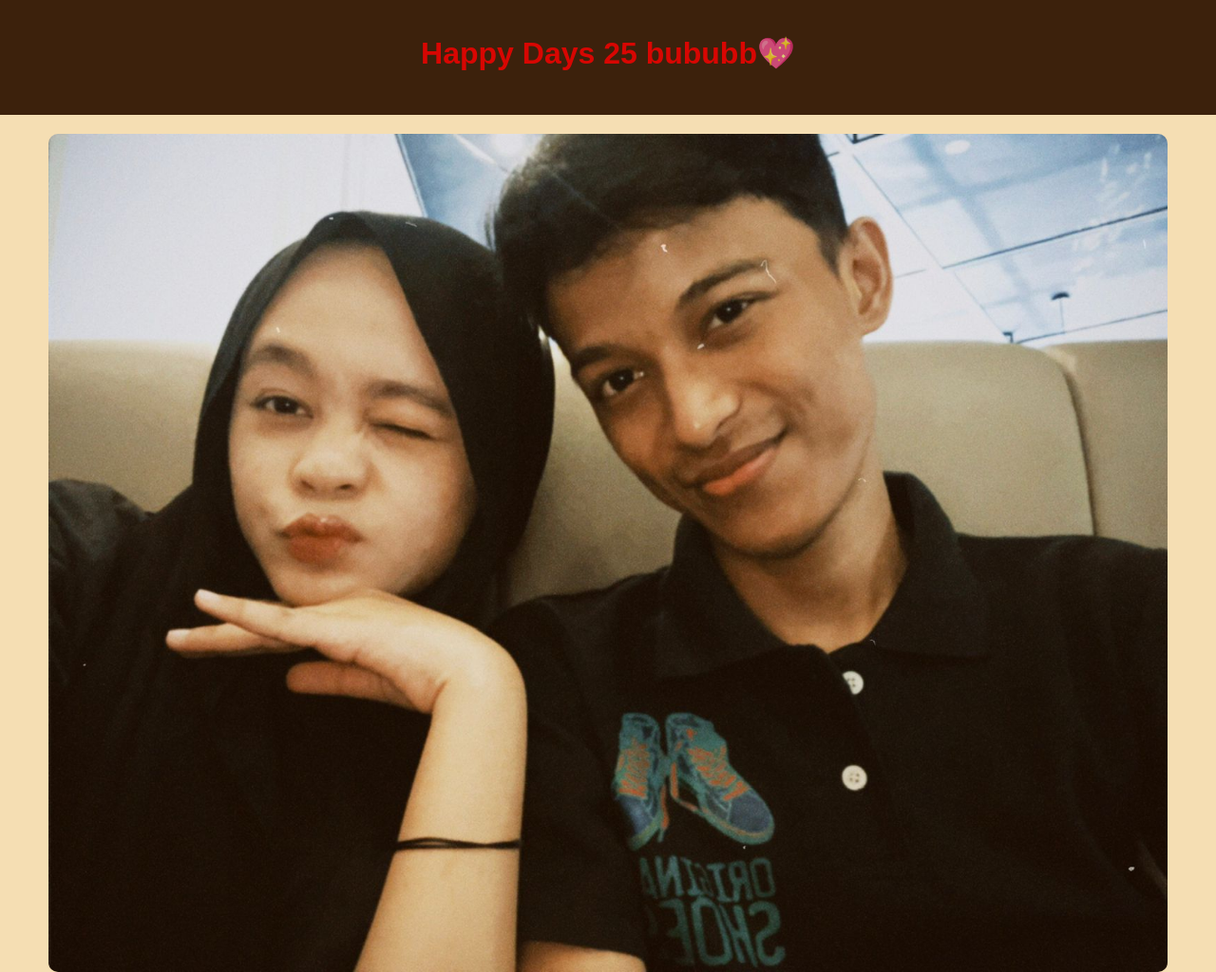
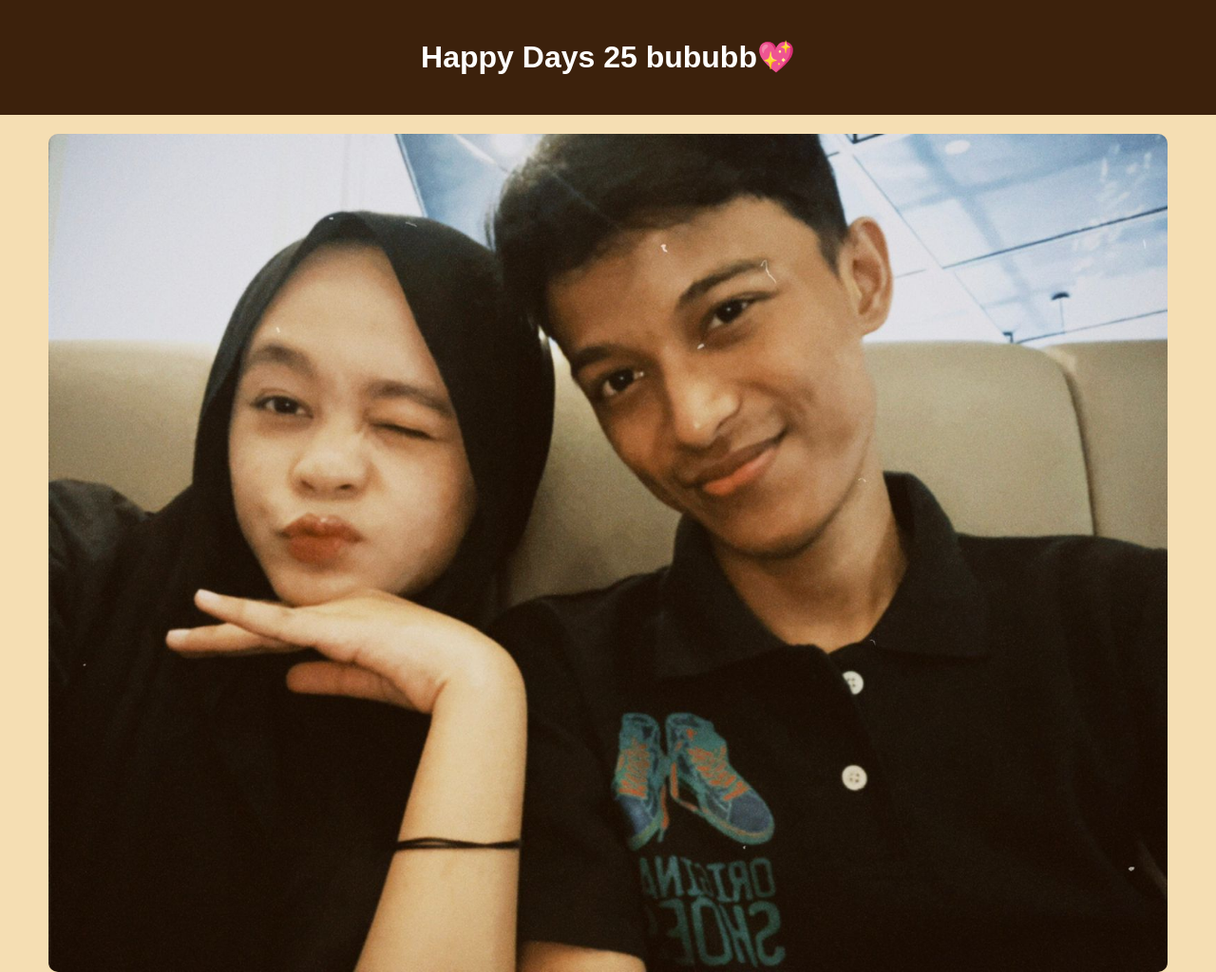
Before and after one commit to Amorecapit/bibubb, a plain HTML site: page index.html in a window 1280 px wide. Shown: the top 1024 px of the page at 95% size. Drawn offline with Linux system fonts and the light colour scheme.

Commit message:
Update style.css

```diff
--- a/style.css
+++ b/style.css
@@ -12,11 +12,6 @@ header {
   color: white;
   text-align: center;
   padding: 20px;
-}
-
-h1 {
-  color: red;
-  animation: slideIn 2s infinite;
 }
 
 .hero {
```
